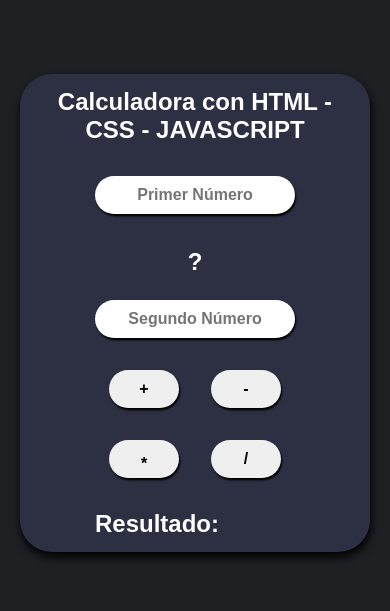
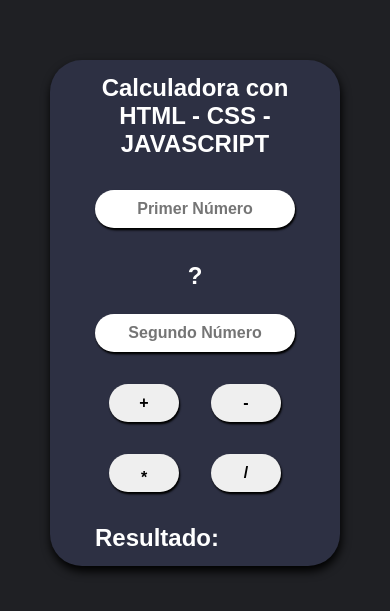
Before and after one commit to Helam7u7/calculadora, a plain HTML site: page index.html in a window 390 px wide. Shown: the part 109-720 px from the top of the page. Drawn offline with Linux system fonts and the light colour scheme.

Commit message:
v2.4Beta

```diff
--- a/style.css
+++ b/style.css
@@ -22,13 +22,14 @@ body {
 
 section {
   background-color: #2d3043;
-  padding: 3rem;
+  padding: 2rem;
   border-radius: 2rem;
   color: #fff;
   box-shadow: 1px 5px 10px 0.2px #000;
 }
 h1 {
   margin-bottom: 2rem;
+  width: 400px;
 }
 .acciones {
   width: 500px;
@@ -75,7 +76,10 @@ button:hover {
   padding-top: 1%;
 }
 
-@media (max-width: 390px) {
+@media (max-width: 750px) {
+  body {
+    max-width: 750px;
+  }
   section {
     max-width: 450px;
   }
@@ -97,7 +101,10 @@ button:hover {
     margin-bottom: 0;
   }
   h1 {
+    width: 300px;
     text-align: center;
+    margin-left: auto;
+    margin-right: auto;
   }
   .acciones {
     width: 300px;
@@ -110,9 +117,12 @@ button:hover {
 }
 
 @media (max-width: 390px) {
+  body {
+    max-width: 390px;
+  }
   section {
-    width: 350px;
-    padding: 0.9rem 0.7rem;
+    width: 290px;
+    padding: 0.9rem 0rem;
   }
   .acciones {
     width: 200px;
@@ -121,4 +131,9 @@ button:hover {
     width: 200px;
     gap: 2rem;
   }
+  h1 {
+    width: 200px;
+    margin-left: auto;
+    margin-right: auto;
+  }
 }
```
